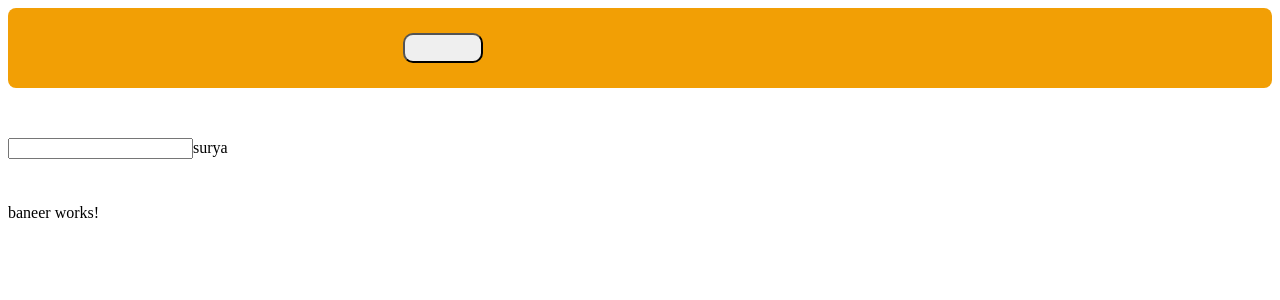
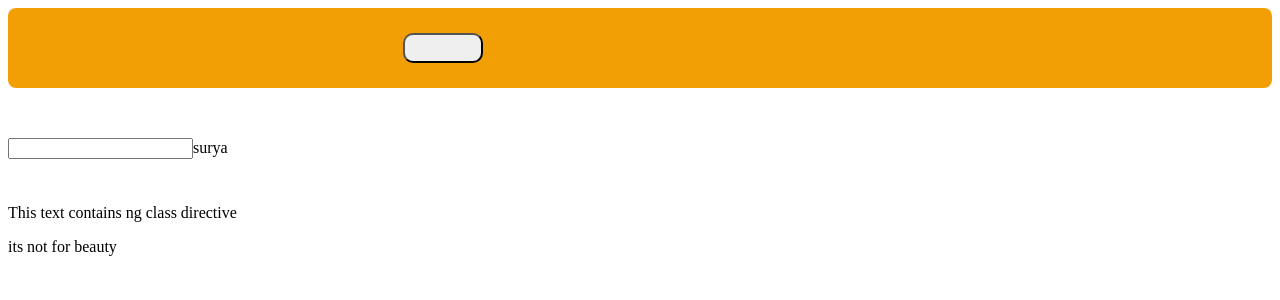
Before and after one commit to sknsurya/angular, an Angular app in the folder first_app/: page / in a window 1280 px wide. Shown: the top 300 px of the page. Built offline with nearby package versions, Linux system fonts and the light colour scheme.

Commit message:
baneer component in html file

```diff
--- a/first_app/src/app/baneer/baneer.component.html
+++ b/first_app/src/app/baneer/baneer.component.html
@@ -1 +1,12 @@
-<p>baneer works!</p>
+<p (click)="isActive=!isActive" [ngClass]="isActive?'isActive':'inActive'">This text contains ng class directive</p>
+
+<P *ngIf="isActive; else elseBlock">its very beautiful one</P>
+<ng-template #elseBlock>its not for beauty</ng-template>
+
+
+
+<ul>
+    <li *ngFor="let school of schools;index as i,first as isFirst,last as isLast,even as isEven,odd as isOdd">{{i+1}} {{isFirst}} {{isLast}} {{isEven}} {{isOdd}} {{school.schoolName}}
+         <span [ngClass]="isFirst?'isActive':''"> </span>
+    </li>
+</ul>
```
